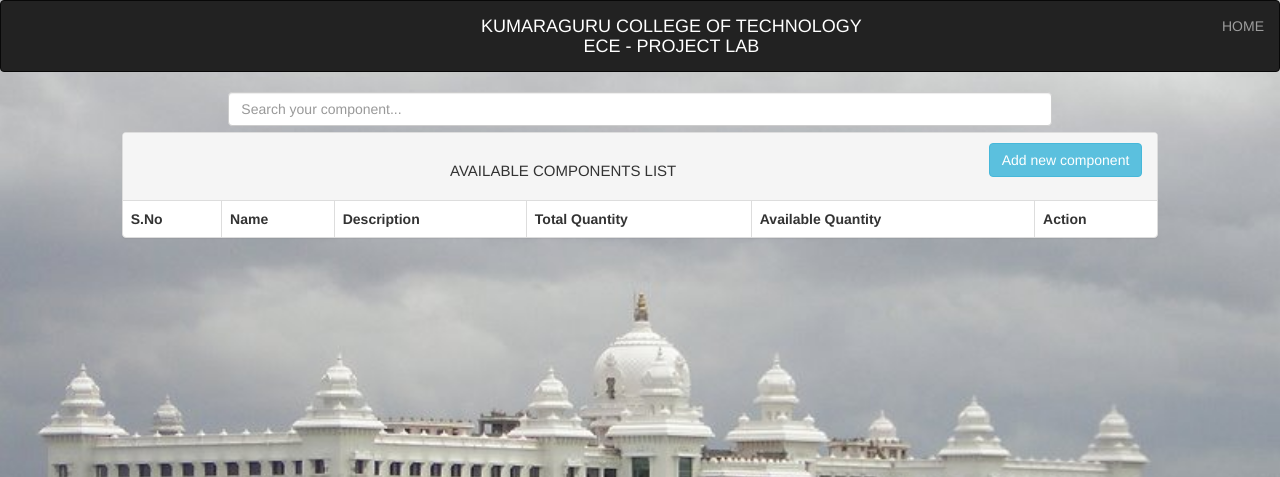
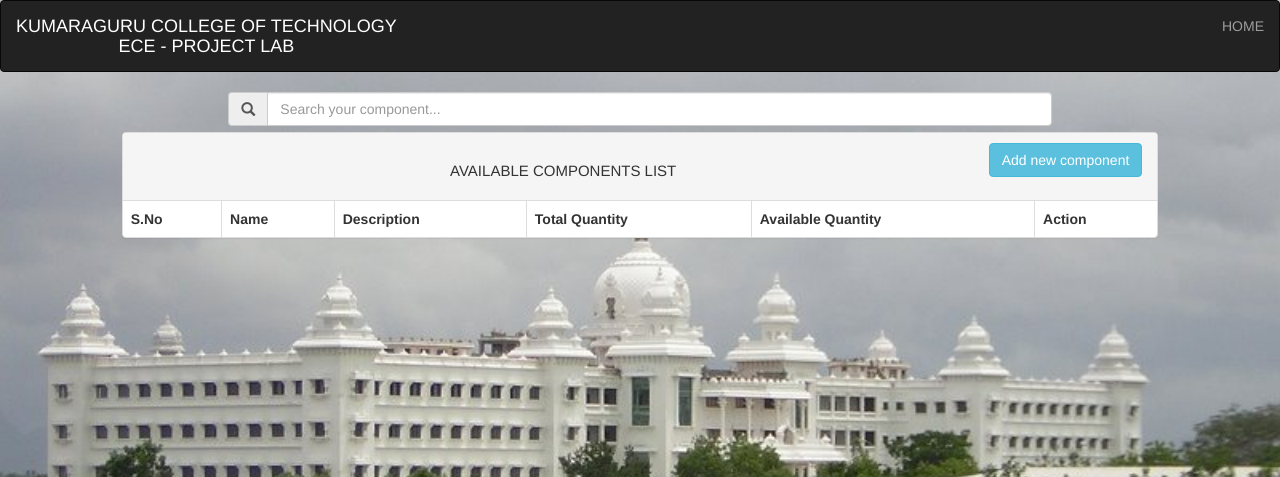
Before and after one commit to Dhakshinn/ECE, a Django app: page /controller/components/ in a window 1280 px wide. Shown: the top 477 px of the page. Run offline with Django 3.2, Linux system fonts and the light colour scheme; data that the repository does not hold is empty; some libraries are stand-ins or nearby versions.

Commit message:
Responsive

```diff
--- a/controller/templates/controller/base.html
+++ b/controller/templates/controller/base.html
@@ -30,8 +30,11 @@
         }
         #body
         {
-            background: url({% static 'controller/image/admin1.jpg' %})  no-repeat fixed;
-            background-size: 100%;
+            background: url({% static 'controller/image/admin1.jpg' %}) ;
+            background-attachment: fixed;
+            background-repeat: no-repeat;
+            background-size: cover;
+             background-position:center center;
         }
     </style>
 </head>
@@ -39,16 +42,17 @@
       <nav class="navbar navbar-inverse">
     <div class="container-fluid">
         <div class="navbar-header">
-            <a class="navbar-brand" style="text-align: center;margin-left: 450px;margin-bottom: 20px;color: white;">KUMARAGURU COLLEGE OF TECHNOLOGY<br>ECE - PROJECT LAB</a>
+            <a class="navbar-brand" style="text-align: center;margin-bottom: 20px;color: white;">KUMARAGURU COLLEGE OF TECHNOLOGY<br>ECE - PROJECT LAB</a>
+
         </div>
-        <ul class="nav navbar-nav">
-        </ul>
+        <div>
         <ul class="nav navbar-nav navbar-right">
             <li><a href="{% url 'home' %}">HOME</a></li>
             {% if request.user.is_authenticated %}
             <li><a href="{% url 'logout' %}">LOGOUT</a></li>
             {% endif %}
         </ul>
+        </div>
     </div>
     </div>
    </nav>
--- a/controller/templates/controller/component_list.html
+++ b/controller/templates/controller/component_list.html
@@ -2,7 +2,7 @@
 {% block content %}
 {% load staticfiles %}
 </nav>
-    <div class="col-sm-offset-2 col-sm-8"><input class="form-control " id="myInput" type="text" placeholder="Search your component..."></div>
+    <div class="col-sm-offset-2 col-sm-8"><div class="input-group"><span class="input-group-addon"><i class="glyphicon glyphicon-search"></i></span><input class="form-control " id="myInput" type="text" placeholder="Search your component..."></div></div>
 <br><br>
     <div class="col-sm-offset-1 col-sm-10">
     <div class="panel panel-default">
@@ -56,17 +56,4 @@ $(document).ready(function(){
   });
 });
 </script>
-            <script>
-     $(document).ready(function () {
-            $('#myTable').DataTable(
-                {
-                    dom: 'Bfrtip',
-                    responsive: true,
-                    buttons: [
-                        'copy', 'csv', 'excel', 'pdf', 'print'
-                    ]
-                }
-            );
-        });
-    </script>
             {% endblock %}
```
Also changed, not shown: components/templates/components/Base.html (+9 -5 lines).
